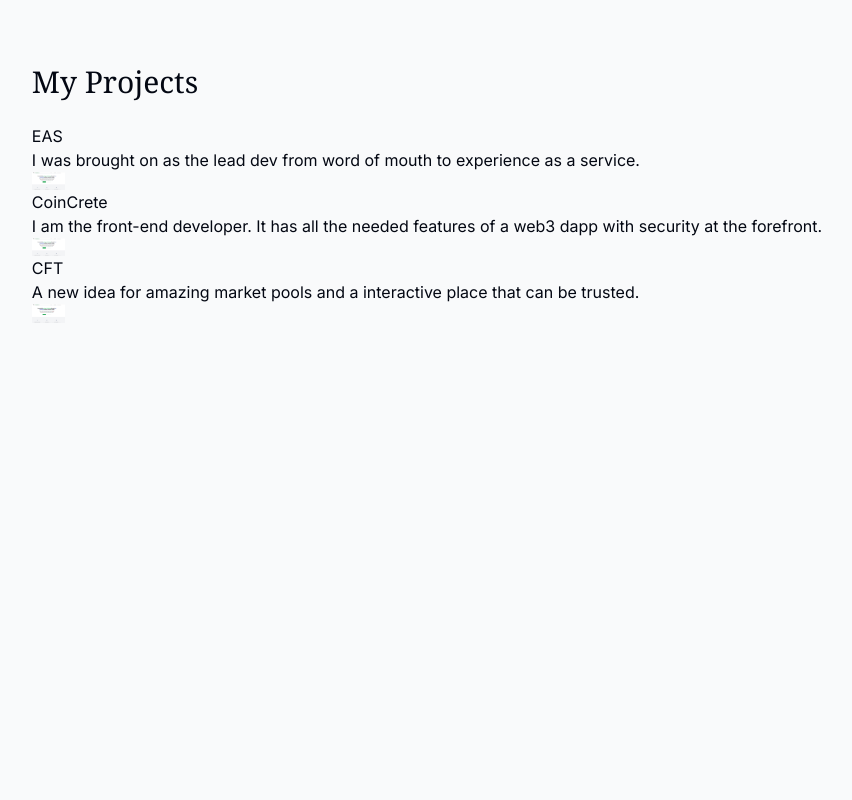
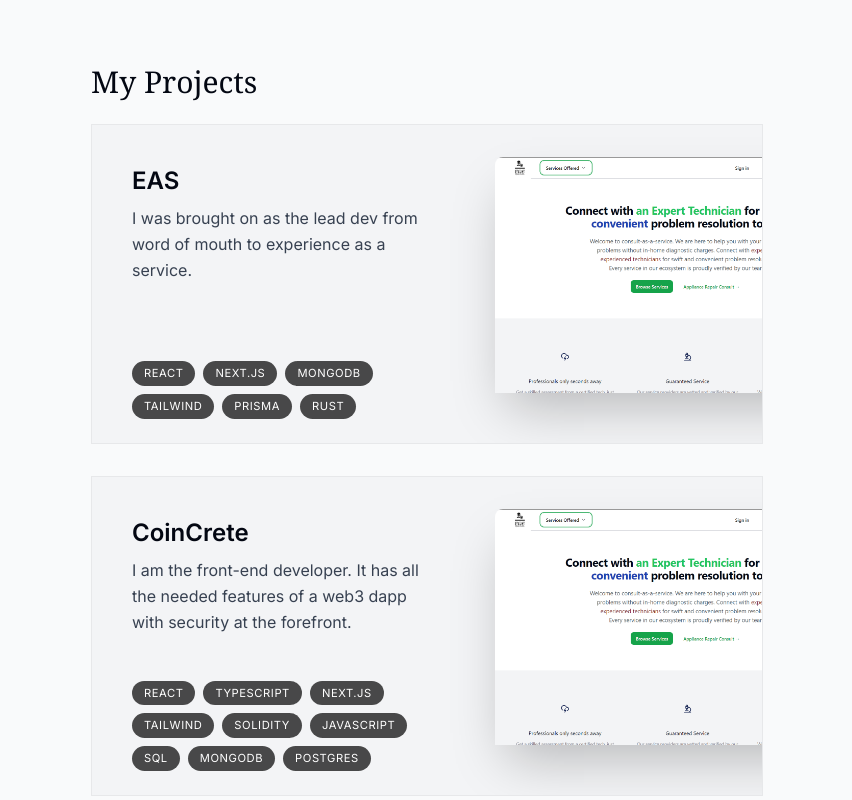
Before and after one commit to addicted2crypto/new_portfolio, a Next.js app: page / in a window 1280 px wide. Shown: the part 1500-2300 px from the top of the page, without its empty margins (213-1065 px from the left). Before the commit the page ends 1919 px from the top, so only its background shows below. Built offline with nearby package versions, Linux system fonts and the light colour scheme.

Commit message:
image path issues

```diff
--- a/src/app/components/my-projects.tsx
+++ b/src/app/components/my-projects.tsx
@@ -28,20 +28,25 @@ function Project({
   description,
   tags,
   imageUrl,
-  Link,
+  // Link,
 }: ProjectProps) {
-  return <section>
-    <h3>
+  return (
+    <section className='bg-gray-100 max-w-[42rem] border border-black/5 overflow-hidden sm:pr-8 relative sm:h-[20rem] mb-3 sm:mb-8 last:mb-0'>
+      <div className='pt-4 pb-6 px-5 sm:pl-10 sm:pr-2 sm:pt-10 sm:max-w-[55%] flex flex-col h-full'>
+      <h3 className='text-2xl font-semibold '>
       {title}
-    </h3>
-    <p>
-      {description}
-    </p>
-    <ul>
-      {tags.map((tag, index) => {
-        <li key={index}>{tag}</li>
-      })}
+      </h3>
+      <p className='mt-2 leading-relaxed text-gray-700'>
+       {description}
+      </p>
+    <ul className='flex flex-wrap mt-4 gap-2 sm:mt-auto'>
+      {tags.map((tag, index) => (
+        <li className='bg-black/[0.7] px-3 py-1 text-[0.7rem] uppercase tracking-wider text-white rounded-full' key={index}>{tag}</li>
+      ))}
     </ul>
-    <Image src='/eas.png' alt="MyProjects" width={33} height={33} quality={86}/>
+    </div>
+    <Image src={'/eas.png'} alt="MyProjects"  quality={88} height={350} width={350} className='absolute top-8 -right-40 w-[26.69rem] rounded-t-lg shadow-2xl '/>
+    {/* <Image src={'/coincrete.png'} alt="MyProjects"  quality={88} height={388} width={388} className='absolute top-8 -right-40'/> */}
   </section>
+  );
 }
--- a/src/app/lib/data.ts
+++ b/src/app/lib/data.ts
@@ -3,9 +3,10 @@ import React from "react";
 import { CgWorkAlt } from "react-icons/cg";
 import { FaReact } from "react-icons/fa";
 import { LuGraduationCap } from "react-icons/lu";
-import easImg from '@/public/eas.png';
+// import { easImg } from "/easImg.png";
 import coincreteImg from '@/public/coincrete.png';
 import cftmarketImg from '@public/cftmarket.png';
+import { easeIn } from 'framer-motion';
 
 export const links = [
   {
@@ -50,6 +51,7 @@ export const experienceData = [
       "I have created a few front end website's and dapp's in the web3 industry",
     icon: React.createElement(CgWorkAlt),
     date: "2021 - Present",
+
   },
   {
     title: "Full-Stack Developer",
@@ -68,14 +70,16 @@ export const projectsData = [
       "I was brought on as the lead dev from word of mouth to experience as a service.",
     tags: ["React", "Next.js", "MongoDB", "Tailwind", "Prisma","Rust"],
     link: '/easImg',
+    Image: "/eas.png",
     // imageUrl: easImg,
+
 
   },
   {
     title: "CoinCrete",
     description:
       " I am the front-end developer. It has all the needed features of a web3 dapp with security at the forefront.",
-    tags: ["React", "TypeScript", "Next.js", "Tailwind", "Solidity","JavaScript","CSS","MongoDB"],
+    tags: ["React", "TypeScript", "Next.js", "Tailwind", "Solidity","JavaScript","SQL","MongoDB","Postgres"],
     // imageUrl: coincreteImg,
   },
   {
```
